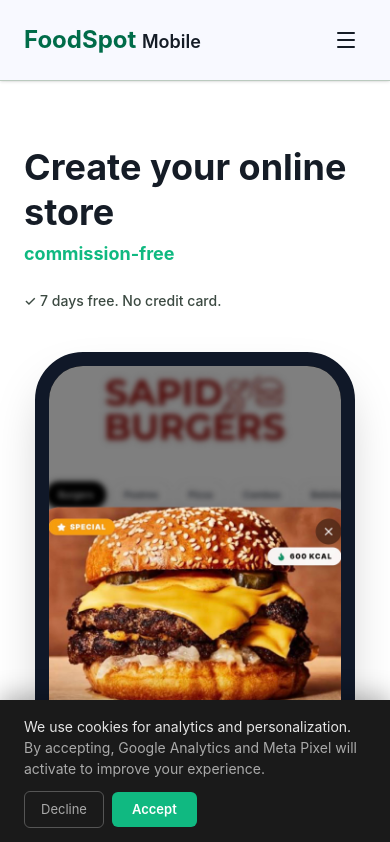
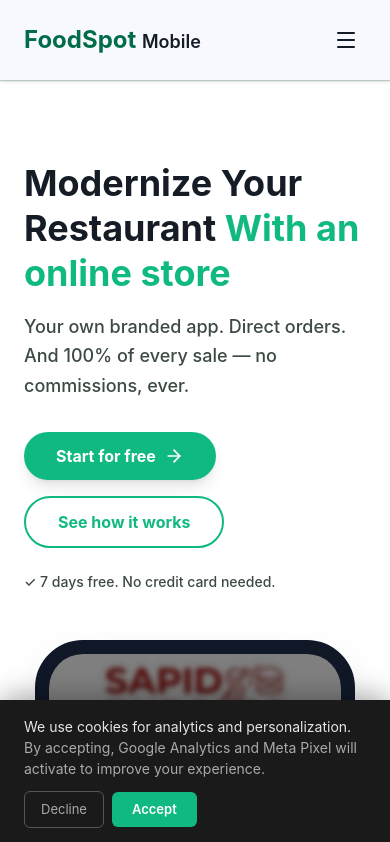
Before and after one commit to hikaribrandan3-code/foodspot-new-landing-page-, a React (Vite) app: page / in a window 390 px wide. Shown: the top 842 px of the page. Built offline with nearby package versions, Linux system fonts and the light colour scheme; a web font is replaced by a local one.

Commit message:
Revert "Update H1 to 'Crear tu tienda online' + rotating subtitle (0.7s), add 'Start for free' in navbar, move phone up, remove 'See how it works'"
This reverts commit 16f1d5eff3d6c8662d888889ddfff1e04f6e072a.

```diff
--- a/src/components/MainSections.tsx
+++ b/src/components/MainSections.tsx
@@ -74,13 +74,6 @@ export function Navbar() {
         </ul>
 
         <div className="flex items-center space-x-4">
-          <a
-            href="https://foodspotapp.vercel.app/start-trial"
-            className="hidden md:inline-block bg-[#10b981] hover:bg-[#059669] text-white px-6 py-2 rounded-full font-semibold text-sm transition-all active:scale-95"
-          >
-            {lang === 'es' ? 'Empezar gratis' : lang === 'pt' ? 'Começar grátis' : 'Start for free'}
-          </a>
-
           <LanguageSwitcher variant="navbar" />
 
           {/* Mobile Hamburger */}
@@ -155,60 +148,45 @@ export function Navbar() {
 
 export function Hero() {
   const { lang } = useLanguage();
-  const [subtitleIndex, setSubtitleIndex] = useState(0);
-
-  const subtitles = {
-    es: [
-      'como Shopify pero restaurantes',
-      'sin comisiones',
-      'marketing automático',
-      'sin código'
-    ],
-    en: [
-      'like Shopify but for restaurants',
-      'commission-free',
-      'automatic marketing',
-      'no code needed'
-    ],
-    pt: [
-      'como Shopify mas para restaurantes',
-      'sem comissões',
-      'marketing automático',
-      'sem código'
-    ]
-  };
-
-  useEffect(() => {
-    const interval = setInterval(() => {
-      setSubtitleIndex((prev) => (prev + 1) % subtitles[lang].length);
-    }, 700);
-    return () => clearInterval(interval);
-  }, [lang, subtitles]);
 
   return (
-    <section className="w-full bg-white px-6 py-16 md:py-24">
+    <section className="w-full bg-white px-6 py-20 md:py-32">
       <div className="max-w-7xl mx-auto">
-        <div className="grid md:grid-cols-2 gap-8 items-center">
+        <div className="grid md:grid-cols-2 gap-12 items-center">
           {/* Left: Text content */}
           <div className="flex flex-col justify-center">
-            <h1 className="font-display text-4xl md:text-5xl text-on-surface font-black mb-2 leading-tight">
-              {lang === 'es' ? 'Crear tu tienda online' : lang === 'pt' ? 'Criar sua loja online' : 'Create your online store'}
+            <h1 className="font-display text-4xl md:text-6xl text-on-surface font-black mb-4 leading-tight">
+              {t(lang, 'hero_headline')} <span style={{ color: '#10b981' }}>{t(lang, 'hero_accent')}</span>
             </h1>
 
-            <motion.h2
-              key={subtitleIndex}
-              initial={{ opacity: 0, y: 10 }}
-              animate={{ opacity: 1, y: 0 }}
-              exit={{ opacity: 0, y: -10 }}
-              transition={{ duration: 0.3 }}
-              className="text-lg md:text-2xl font-semibold mb-6 leading-tight"
-              style={{ color: '#10b981' }}
-            >
-              {subtitles[lang][subtitleIndex]}
-            </motion.h2>
+            <p className="text-lg md:text-xl text-on-surface-variant mb-8 leading-relaxed font-medium">
+              {lang === 'es'
+                ? 'Tu propia app de marca. Pedidos directos. Y el 100% de cada venta — sin comisiones, nunca.'
+                : lang === 'pt'
+                ? 'Seu próprio app de marca. Pedidos diretos. E 100% de cada venda — sem comissões, nunca.'
+                : 'Your own branded app. Direct orders. And 100% of every sale — no commissions, ever.'}
+            </p>
 
-            <p className="text-sm text-on-surface-variant mb-6 leading-relaxed font-medium">
-              ✓ {lang === 'es' ? '7 días gratis. Sin tarjeta de crédito.' : lang === 'pt' ? '7 dias grátis. Sem cartão de crédito.' : '7 days free. No credit card.'}
+            <div className="flex flex-col sm:flex-row gap-4 items-start">
+              <a
+                href="https://foodspotapp.vercel.app/start-trial"
+                onClick={() => trackCtaClick('hero_create_account', 'hero')}
+                className="bg-[#10b981] hover:bg-[#059669] text-white px-8 py-3 rounded-full font-bold shadow-lg transition-all active:scale-95 inline-flex items-center gap-2"
+              >
+                {t(lang, 'hero_cta')}
+                <ArrowRight className="w-5 h-5" />
+              </a>
+
+              <a
+                href="#beneficios"
+                className="border-2 border-[#10b981] text-[#10b981] px-8 py-3 rounded-full font-bold hover:bg-emerald-50 transition-all"
+              >
+                {lang === 'es' ? 'Ver cómo funciona' : lang === 'pt' ? 'Ver como funciona' : 'See how it works'}
+              </a>
+            </div>
+
+            <p className="text-sm text-on-surface-variant mt-6 font-medium">
+              ✓ {t(lang, 'hero_trial')}
             </p>
           </div>
 
@@ -219,7 +197,7 @@ export function Hero() {
         </div>
 
         {/* Mobile: Phone below text */}
-        <div className="md:hidden flex justify-center mt-4">
+        <div className="md:hidden flex justify-center mt-12">
           <AnimatedPhoneShowcase />
         </div>
       </div>
```
